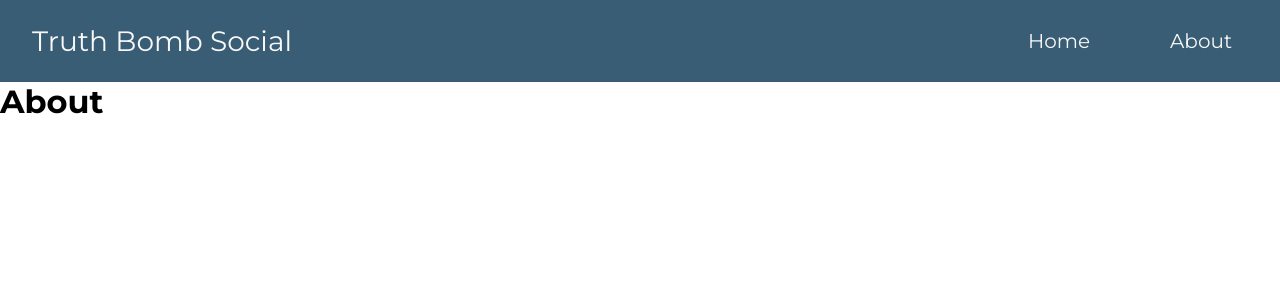
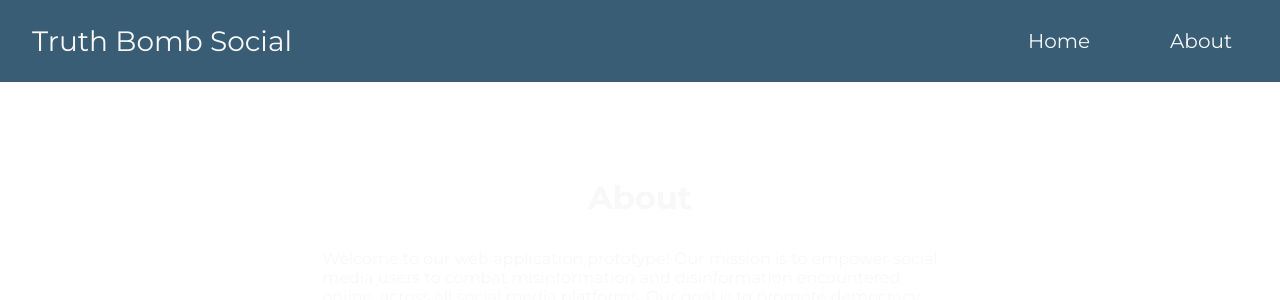
Before and after one commit to melissakipp/tbs-startup, a Next.js app: page /about in a window 1280 px wide. Shown: the top 300 px of the page. Built offline with nearby package versions, Linux system fonts and the light colour scheme.

Commit message:
About page: sample content and basic styles

```diff
--- /dev/null
+++ b/src/app/about/about.module.css
@@ -0,0 +1,20 @@
+.main {
+  color: #f8f8f8;
+  display: flex;
+  flex-direction: column;
+  align-items: center;
+  padding: 6rem;
+  min-height: 100vh;
+}
+
+.main h1 {
+  margin: 0 0 2rem 0;
+}
+
+.main > p {
+  margin: 0 0 2rem 0;
+}
+
+.main p {
+  max-width: 60ch;
+}
--- a/src/app/about/page.js
+++ b/src/app/about/page.js
@@ -1,7 +1,13 @@
+import styles from './about.module.css';
+
 export default function About() {
   return (
-    <main>
+    <main className={styles.main}>
       <h1>About</h1>
+      <p>Welcome to our web application prototype! Our mission is to empower social media users to combat misinformation and disinformation encountered online, across all social media platforms. Our goal is to promote democracy through free speech and to provide a reliable source of truthful information to combat the negative global impact of disinformation.</p>
+      <p>With our tool, you can create and view "truthbombs," which are visual representations of data sourced from reputable research groups, academic institutions, public policy organizations, public health agencies, nonprofits, government agencies, and more. These truthbombs are designed to counter targeted disinformation that is widely spread on social media.</p>
+      <p>If you encounter disinformation online and need a truthbomb argument to counter it, simply message our tbs team with your request. Our team will do their best to provide you with the information you need to fight misinformation.</p>
+      <p>As an administrator, you can add new truthbombs to our system to help keep our community informed and equipped to fight disinformation. Join us in our mission to promote truth, transparency, and democracy online.</p>
     </main>
   )
 }
```
